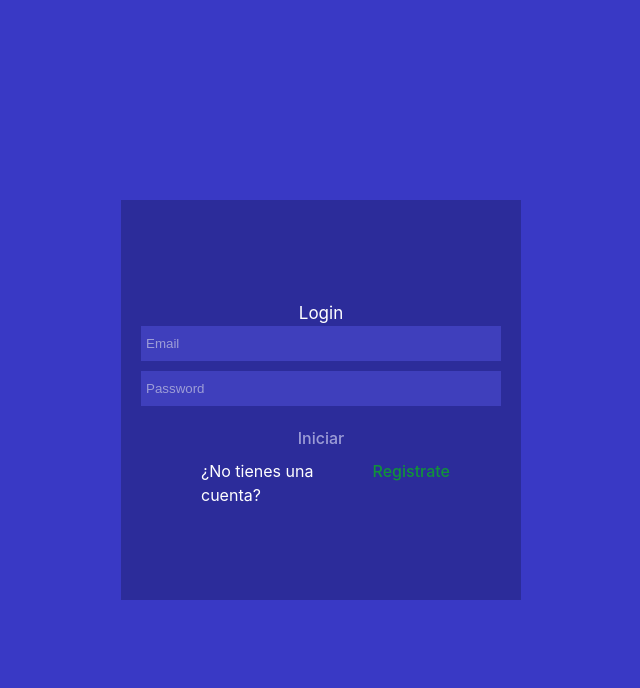
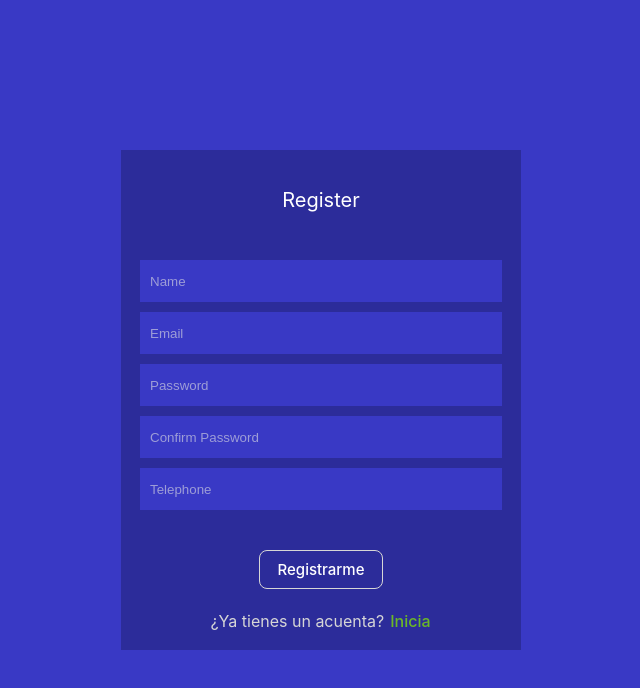
Before and after one commit to tesla2324/rifbom, a React (Vite) app: page /register in a window 1280 px wide. Shown: the top 688 px of the page, without its empty margins (319-959 px from the left). Built offline with nearby package versions, Linux system fonts and the light colour scheme.

Commit message:
update styles

```diff
--- a/package.json
+++ b/package.json
@@ -11,7 +11,8 @@
   "dependencies": {
     "axios": "^1.2.3",
     "react": "^18.2.0",
-    "react-dom": "^18.2.0"
+    "react-dom": "^18.2.0",
+    "react-router-dom": "^6.7.0"
   },
   "devDependencies": {
     "@types/react": "^18.0.26",
--- a/src/App.jsx
+++ b/src/App.jsx
@@ -1,7 +1,20 @@
+import { createBrowserRouter, RouterProvider } from "react-router-dom";
+
 import Register from "./screens/Register";
 import Login from "./screens/Login";
 
+const router = createBrowserRouter([
+  {
+    path: "/",
+    element: <Login />,
+  },
+  {
+    path: "/register",
+    element: <Register />,
+  },
+]);
+
 function App() {
-  return <Login />;
+  return <RouterProvider router={router} />;
 }
 export default App;
--- a/src/index.css
+++ b/src/index.css
@@ -16,7 +16,7 @@
 
   --primary: #3939c5;
   --secondary: #2c2c9a;
-  --placeholder: #a6a6f1;
+  --placeholder: #9d9dd7;
   --white: #d6d6d6;
   --green: rgb(107, 184, 40);
 }
--- a/src/screens/Login/index.jsx
+++ b/src/screens/Login/index.jsx
@@ -1,5 +1,6 @@
 import "./stylesLogin.css";
 import { useState } from "react";
+import { Link } from "react-router-dom";
 
 //externasl
 import axios from "axios";
@@ -53,7 +54,9 @@ const Login = () => {
             </button>
             <div className="indications">
               <p className="text">¿No tienes una cuenta?</p>
-              <button className="textRegister">Registrate</button>
+              <Link className="textBtnToRegister" to={"register"}>
+                Registrate
+              </Link>
             </div>
           </div>
         </div>
--- a/src/screens/Login/stylesLogin.css
+++ b/src/screens/Login/stylesLogin.css
@@ -50,7 +50,7 @@
 }
 
 .input::placeholder {
-  color: #9d9dd7;
+  color: var(--placeholder);
 }
 
 .indications {
@@ -65,7 +65,7 @@
   margin: 0px;
 }
 
-.textRegister {
+.textBtnToRegister {
   background: none;
   margin: 0px;
   padding: 0px;
--- a/src/screens/Register/index.jsx
+++ b/src/screens/Register/index.jsx
@@ -1,7 +1,6 @@
 import { useState } from "react";
 import axios from "axios";
-
-import "./styles.css";
+import "./stylesRegister.css";
 
 const Register = () => {
   const [values, setValues] = useState({});
@@ -38,31 +37,31 @@ const Register = () => {
           <p>Register</p>
         </div>
         <input
-          className="text"
+          className="inputRegister"
           name="name"
           placeholder="Name"
           onChange={handleValues}
         />
         <input
-          className="text"
+          className="inputRegister"
           name="email"
           placeholder="Email"
           onChange={handleValues}
         />
         <input
-          className="text"
+          className="inputRegister"
           placeholder="Password"
           name="password"
           onChange={handleValues}
         />
         <input
-          className="text"
+          className="inputRegister"
           placeholder="Confirm Password"
           name="repeatPassword"
           onChange={handleValues}
         />
         <input
-          className="text"
+          className="inputRegister"
           placeholder="Telephone"
           name="phone"
           onChange={handleValues}
--- a/src/screens/Register/styles.css
+++ b/src/screens/Register/stylesRegister.css
@@ -1,21 +1,23 @@
 .background {
-  background: var(--secondary);
+  background: var(--primary);
   width: 100vw;
   height: 100vh;
   display: flex;
   justify-content: center;
   align-items: center;
 }
+
 .registerContainer {
-  background: var(--primary);
+  background: var(--secondary);
   width: 400px;
   height: 500px;
   display: flex;
   flex-direction: column;
   align-items: center;
 }
-.text {
-  background: var(--secondary);
+
+.inputRegister {
+  background: var(--primary);
   width: 350px;
   height: 40px;
   margin-top: 10px;
@@ -23,6 +25,7 @@
   padding-left: 10px;
   color: var(--white);
 }
+
 .register {
   width: 350px;
   height: 100px;
@@ -33,11 +36,11 @@
   color: white;
 }
 
-.text:focus {
+.inputRegister:focus {
   outline: none;
 }
 
-.text::placeholder {
+.inputRegister::placeholder {
   color: var(--placeholder);
 }
 
@@ -48,20 +51,24 @@
   border: 1px solid var(--white);
   color: white;
 }
+
 .question {
   color: var(--white);
   margin-top: 20px;
 }
+
 .btnregister:hover {
   background: var(--white);
   color: rgb(58, 57, 57);
 }
+
 .lastContainer {
   display: flex;
 }
+
 .login {
   background: none;
   padding: 0px;
   margin-left: 05px;
-  color: aqua;
+  color: var(--green);
 }
```
Also changed, not shown: 1 other file (tests, documents, lock files or other folders).
